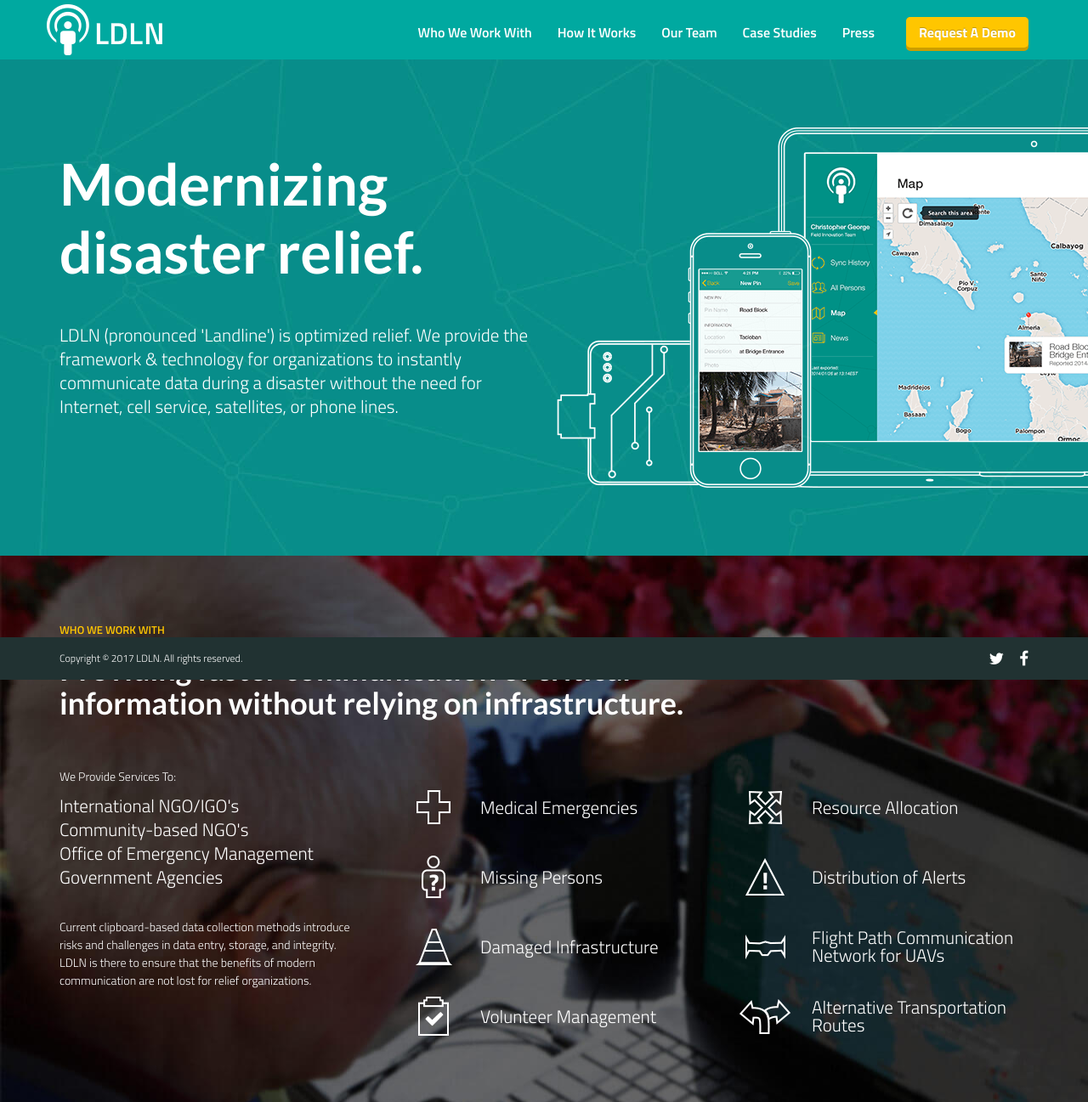
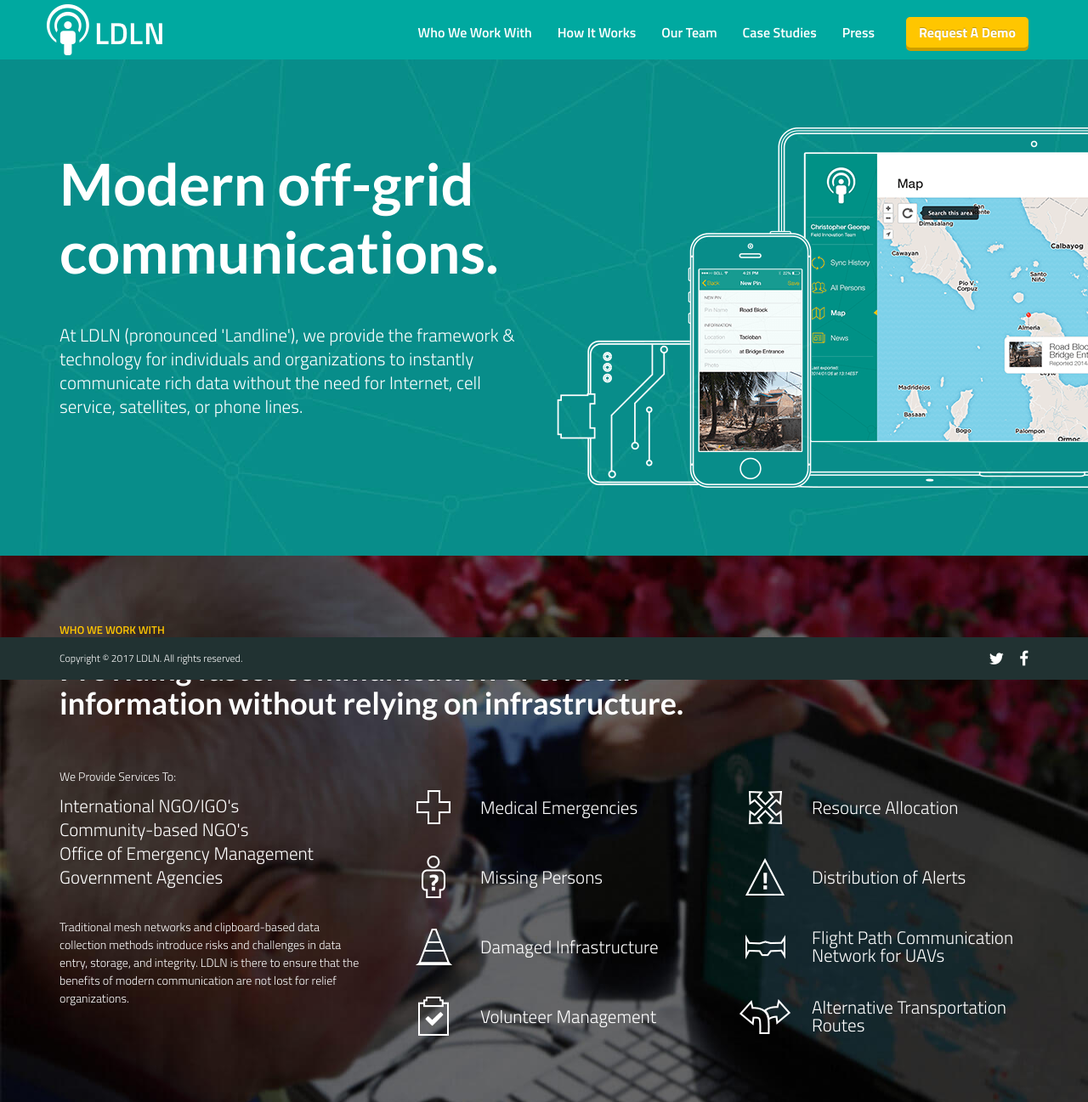
Before and after one commit to LDLN/ldln.github.io, a plain HTML site: page index.html in a window 1280 px wide. Shown: the top 1297 px of the page at 85% size. Drawn offline with Linux system fonts and the light colour scheme.

Commit message:
updated headlines and added pdf resources

```diff
--- a/index.html
+++ b/index.html
@@ -5,7 +5,7 @@
 
   <head>
     <meta charset="utf-8">
-    <title>LDLN: Off-Grid Communications for Disaster Relief Agencies</title>
+    <title>LDLN: An Open Platform for Off-Grid Communications</title>
     <meta name="viewport" content="width=device-width, initial-scale=1.0">
     <meta name="description" content="">
     <meta name="author" content="">
@@ -61,8 +61,8 @@
         <div class="container">
           <div class="col-lg-6 col-md-6 col-xs-12">
             <div id="headline-region">
-              <h1>Modernizing disaster relief.</h1>
-              <p class="intro">LDLN (pronounced 'Landline') is optimized relief. We provide the framework & technology for organizations to instantly communicate data during a disaster without the need for Internet, cell service, satellites, or phone lines.</p>
+              <h1>Modern off-grid communications.</h1>
+              <p class="intro">At LDLN (pronounced 'Landline'), we provide the framework & technology for individuals and organizations to instantly communicate rich data without the need for Internet, cell service, satellites, or phone lines.</p>
             </div>
           </div>
           <div class="col-lg-6 col-md-6 col-xs-12">
@@ -92,7 +92,7 @@
                 <li>Office of Emergency Management</li>
                 <li>Government Agencies</li>
               </ul>
-              <p style="margin-top: 34px;">Current clipboard-based data collection methods introduce risks and challenges in data entry, storage, and integrity. LDLN is there to ensure that the benefits of modern communication are not lost for relief organizations.</p>
+              <p style="margin-top: 34px;">Traditional mesh networks and clipboard-based data collection methods introduce risks and challenges in data entry, storage, and integrity. LDLN is there to ensure that the benefits of modern communication are not lost for relief organizations.</p>
             </div>
           </div>
           <div class="col-lg-4 col-md-4 services-col">
```
Also changed, not shown: 1 other file.
